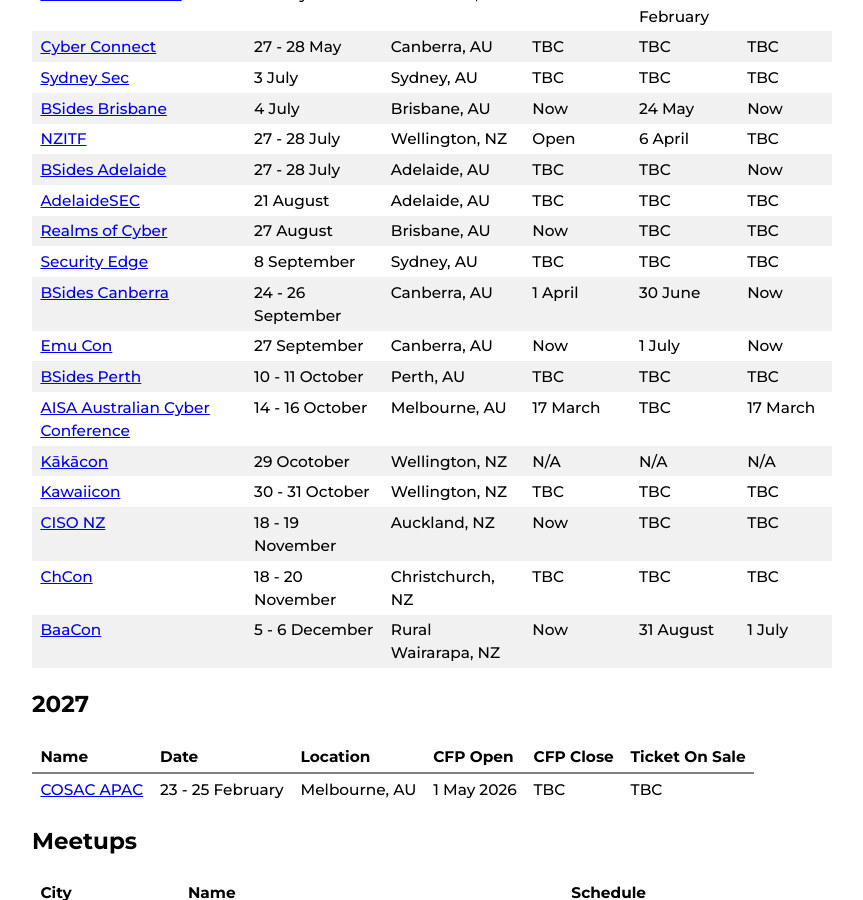
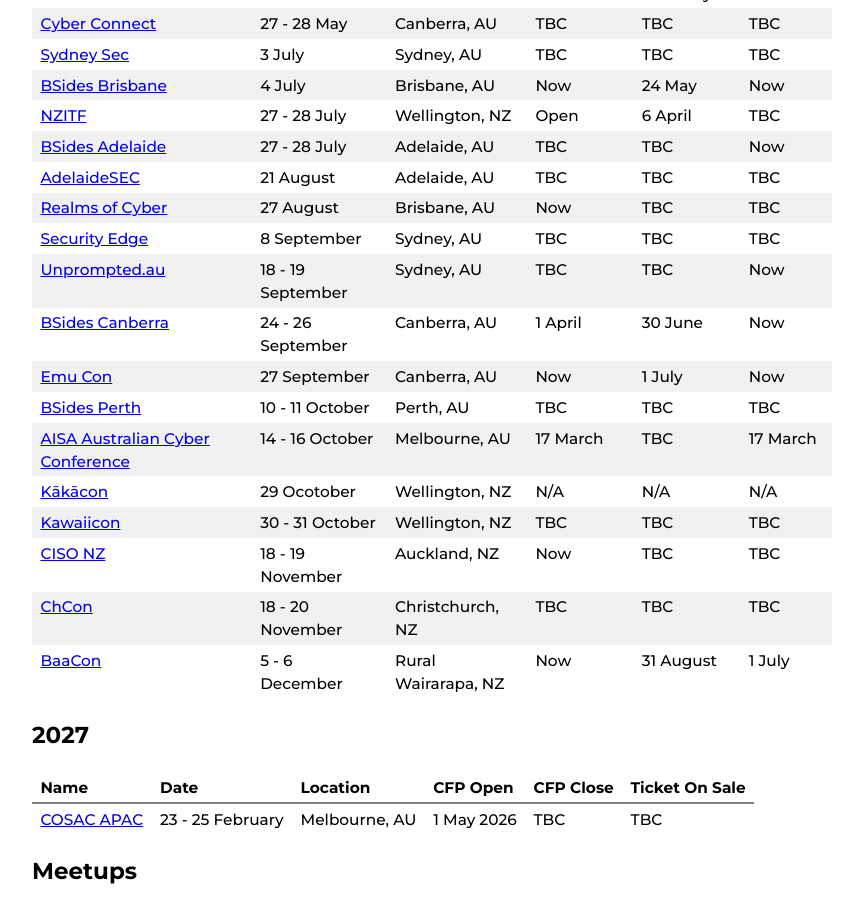
Before and after one commit to nzkarit/downundercons, a Jekyll site: the page built from index.markdown, in a window 1280 px wide and 900 px high, scrolled down 898 px. Shown: the whole window, without its empty margins (208-1071 px from the left). Built offline with Jekyll 4.4.1, drawn with Linux system fonts in a browser that asks for light colours.

Commit message:
Update index.markdown

```diff
--- a/index.markdown
+++ b/index.markdown
@@ -1,7 +1,7 @@
 ---
 layout: home
 title: Downunder Cons
-last_modified_at: 2026-04-014 21:26:00 +1200
+last_modified_at: 2026-04-28 19:48:00 +1200
 ---
 
 These are a list of hacker/infosec cons and meetups in the NZ and Aussie Area.
@@ -31,6 +31,7 @@ These are a list of hacker/infosec cons and meetups in the NZ and Aussie Area.
 | [AdelaideSEC](https://aisasecuritydays.com.au/) | 21 August | Adelaide, AU | TBC | TBC | TBC |
 | [Realms of Cyber](https://www.realmsofcyber.com/) | 27 August | Brisbane, AU | Now | TBC | TBC |
 | [Security Edge](https://adapt.com.au/events/security-edge/) | 8 September | Sydney, AU | TBC | TBC | TBC |
+| [Unprompted.au](https://www.unprompted.au/) | 18 - 19 September | Sydney, AU | TBC | TBC | Now |
 | [BSides Canberra](https://www.bsidesau.com.au/) | 24 - 26 September | Canberra, AU | 1 April | 30 June | Now |
 | [Emu Con](https://con.emu.team/) | 27 September | Canberra, AU | Now | 1 July | Now |
 | [BSides Perth](https://bsidesperth.com.au/) | 10 - 11 October | Perth, AU | TBC | TBC | TBC |
```
